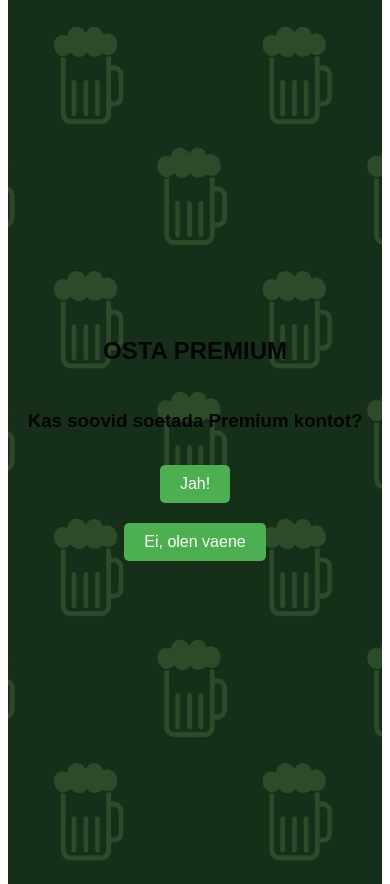
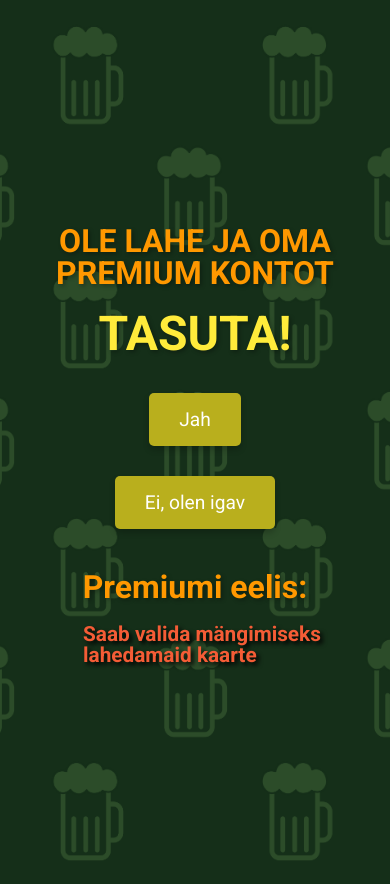
Before and after one commit to JanMarkusK/Bussijuht, a React (Vite) app in the folder hosting/: page /premium in a window 390 px wide. Built offline with nearby package versions, Linux system fonts and the light colour scheme; no server answers.

Commit message:
css palju erinevat. lobby ja premium

```diff
--- a/hosting/src/assets/css/HomePage.css
+++ b/hosting/src/assets/css/HomePage.css
@@ -40,12 +40,15 @@
   align-items: center;
   gap: 10px;
   margin-bottom: 20px;
+  transition: background-color 0.3s, transform 0.3s;
 }
+
 
 .home-page button {
   padding: 10px 15px;
   font-size: 1.2em;
   cursor: pointer;
+  transition: background-color 0.3s, transform 0.3s;
 }
 
 .home-page .logout-button {
--- a/hosting/src/assets/css/Lobby.css
+++ b/hosting/src/assets/css/Lobby.css
@@ -33,11 +33,21 @@
 .lobby-page ul {
   list-style-type: none;
   padding: 0;
+  display: flex;
+  flex-wrap: wrap; /* Elementide murdmiseks uuele reale */
+  gap: 5px; /* Väiksem vahe kaartide vahel */
+  justify-content: center; /* Keskendab elemendid horisontaalselt */
 }
 
 .lobby-page li {
   margin: 5px 0;
+  color: #000000;
+  background-color: #62e07d; /* hall taustavärv */
+  padding: 10px; /* sisemine kaugus kasti sees */
+  border: 1px solid #000000; /* kasti serv */
+  border-radius: 8px; /* kergelt ümarad servad */
 }
+
 
 .input-container {
   display: flex;
@@ -56,6 +66,8 @@
 .player-list-container {
   color: #ffffff;
   text-shadow: 2px 2px 4px #000000;
+  margin: -20px;
+  flex-direction: column;
 }
 
 .top-buttons {
@@ -132,6 +144,7 @@
   max-width: 150px; /* Maksimaalne laius, mis kohaneb ekraanisuurusega */
   cursor: pointer;
   transition: transform 0.2s ease;
+  border-radius: 10px;
 }
 
 .card-back-option.selected {
@@ -144,6 +157,7 @@
 .current-card-back img {
   width: 20%; /* Reducing the width to 20% of the original size */
   height: auto; /* Maintaining the aspect ratio */
+
 }
 
 .current-card-back {
@@ -170,8 +184,7 @@
   text-shadow: 2px 2px 4px #000000;
 }
 .notification {
-  font-size: 1em;
-  margin-bottom: 20px;
+  font-size: 1.1em;
   color: rgb(255, 0, 0); /* "You must be logged in to create a game" text color */
   text-shadow: 2px 2px 4px #000000;
 }
--- a/hosting/src/assets/css/Premium.css
+++ b/hosting/src/assets/css/Premium.css
@@ -1,4 +1,6 @@
 /* src/assets/css/Premium.css */
+
+@import url('https://fonts.googleapis.com/css2?family=Roboto:wght@400;700&display=swap');
 
 .premium-page {
     color: rgba(3, 3, 3, 0.952);
@@ -11,40 +13,108 @@
     background-position: center;
     background-size: cover;
     padding: 20px;
+    font-family: 'Roboto', sans-serif;
 }
 
+.premium-page h1,
 .premium-page h2,
 .premium-page h3 {
+    text-shadow: 2px 2px 4px rgba(0, 0, 0, 0.3);
     margin-bottom: 20px;
+    line-height: 1;
+}
+
+.premium-page h1 {
+    font-size: 3em;
+    color: #ffeb3b;
+    margin-top: 1px;
     text-align: center;
 }
 
+.premium-page h2 {
+    font-size: 2em;
+    color: #ff9800;
+    text-align: center;
+}
+
+
 .premium-button {
-    padding: 10px 20px;
-    font-size: 1em;
+    padding: 15px 30px;
+    font-size: 1.2em;
     color: white;
-    background-color: #4caf50;
+    background-color: #b9af1d;
     border: none;
     border-radius: 5px;
     cursor: pointer;
-    margin: 10px;
+    margin: 15px;
+    box-shadow: 0px 4px 6px rgba(0, 0, 0, 0.2);
+    transition: background-color 0.3s, transform 0.3s;
 }
 
 .premium-button:hover {
-    background-color: #45a049;
+    background-color: #867f15;
+    transform: translateY(-2px);
 }
 
 .back-button {
-    padding: 10px 20px;
-    font-size: 1em;
+    padding: 15px 30px;
+    font-size: 1.2em;
     color: white;
     background-color: #7400aa;
     border: none;
     border-radius: 5px;
     cursor: pointer;
-    margin-top: 10px;
+    margin-top: 20px;
+    box-shadow: 0px 4px 6px rgba(0, 0, 0, 0.2);
+    transition: background-color 0.3s, transform 0.3s;
 }
 
 .back-button:hover {
     background-color: #3d0274;
+    transform: translateY(-2px);
 }
+
+
+
+@media (max-width: 480px) {
+  .premium-page h3 {
+    align-self: flex-start;
+    font-size: 1.3em;
+    color: #f45c36;
+    margin-top: 1px;
+    margin-left: 18%;
+    text-shadow: 3px 3px 4px rgb(0, 0, 0);
+  }
+}
+
+@media (max-width: 768px) {
+  .premium-page h3 {
+    align-self: flex-start;
+    font-size: 1.3em;
+    color: #f45c36;
+    margin-top: 1px;
+
+    text-shadow: 3px 3px 4px rgb(0, 0, 0);
+  }
+}
+
+@media (max-width: 1280px) {
+  .premium-page h3 {
+    align-self: flex-start;
+    font-size: 1.3em;
+    color: #f45c36;
+    margin-top: 1px;
+
+    text-shadow: 3px 3px 4px rgb(0, 0, 0);
+  }
+}
+
+@media (min-width: 1281px) {
+  .premium-page h3 {
+    font-size: 1.3em;
+    color: #f45c36;
+    margin-top: 1px;
+    margin-left: 13%;
+    text-shadow: 3px 3px 4px rgb(0, 0, 0);
+  }
+}
--- a/hosting/src/assets/css/bannerbuss.css
+++ b/hosting/src/assets/css/bannerbuss.css
@@ -71,7 +71,7 @@
 
 .pealkiri {
   top: 10px; /* Adjust position as needed */
-  left: 185px; /* Center the title horizontally */
+  left: 215px; /* Center the title horizontally */
   width: 350px; /* Adjust size as needed */
   height: auto;
   z-index: 2;
--- a/hosting/src/components/Premium.jsx
+++ b/hosting/src/components/Premium.jsx
@@ -28,12 +28,12 @@ const Premium = ({ setInPremium }) => {
 
   return (
     <div className="premium-page">
-      <h2>OSTA PREMIUM</h2>
-      <h3>
-        Kas soovid soetada Premium kontot?
-      </h3>
-      <button onClick={() => handlePremiumChoice(true)} className='premium-button'>Jah!</button>
-      <button onClick={() => handlePremiumChoice(false)} className='premium-button'>Ei, olen vaene</button>
+      <h2>OLE LAHE JA OMA PREMIUM KONTOT</h2>
+      <h1>TASUTA!</h1>
+      <button onClick={() => handlePremiumChoice(true)} className='premium-button'>Jah</button>
+      <button onClick={() => handlePremiumChoice(false)} className='premium-button'>Ei, olen igav</button>
+      <h2>Premiumi eelis:</h2>
+      <h3>Saab valida mängimiseks lahedamaid kaarte</h3>
     </div>
   );
 };
```
Lines whose indentation alone changed are shown as unchanged.
